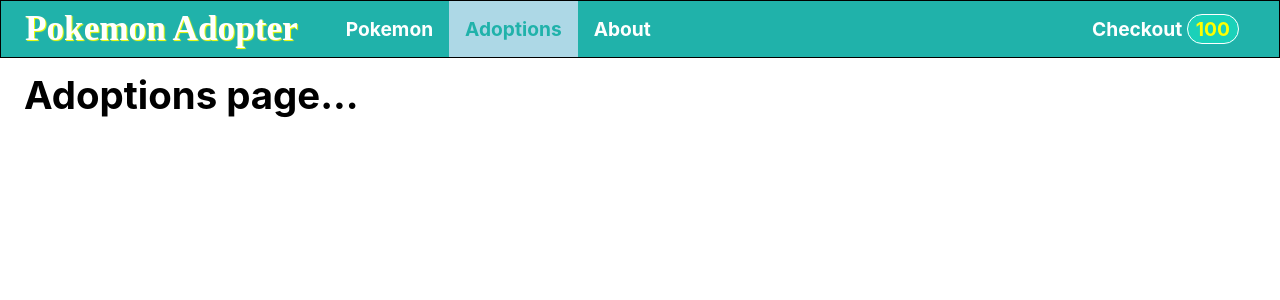
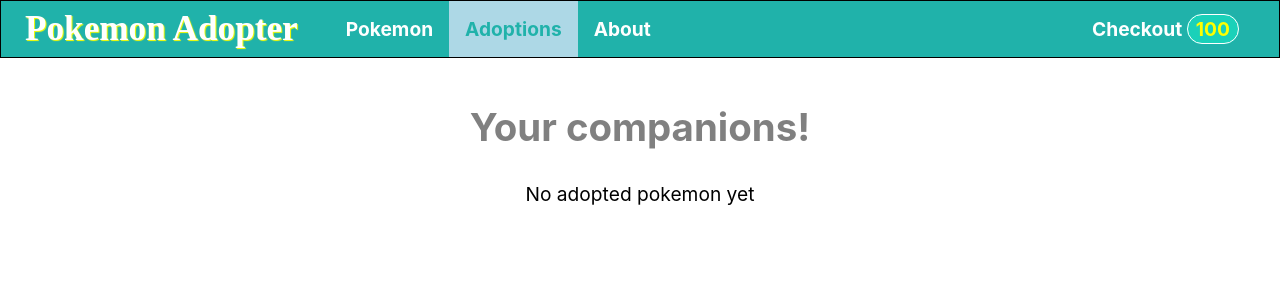
Before and after one commit to Miguelrom/pokemon-app, a React (Create React App) app: page /adoptions in a window 1280 px wide. Shown: the top 300 px of the page. Built offline with nearby package versions, Linux system fonts and the light colour scheme.

Commit message:
Add list of adopted pokemon.

```diff
--- a/src/pages/Adoptions.jsx
+++ b/src/pages/Adoptions.jsx
@@ -1,7 +1,18 @@
+import { useSelector } from "react-redux";
+import { selectAdopted } from "../store/userSlice";
+import PokemonList from "../components/PokemonList";
+import PageTitle from "../components/ui/PageTitle";
+
 
 export default function Adoptions () {
 
+  const adopted = useSelector(selectAdopted);
+
   return (
-    <h1>Adoptions page...</h1>
+    <>
+      <PageTitle>Your companions!</PageTitle>
+      {adopted.length > 0 && <PokemonList pokemon={adopted}/>}
+      {adopted.length === 0 && <p style={{textAlign: 'center'}}>No adopted pokemon yet</p>}
+    </>
   );
 }
```
